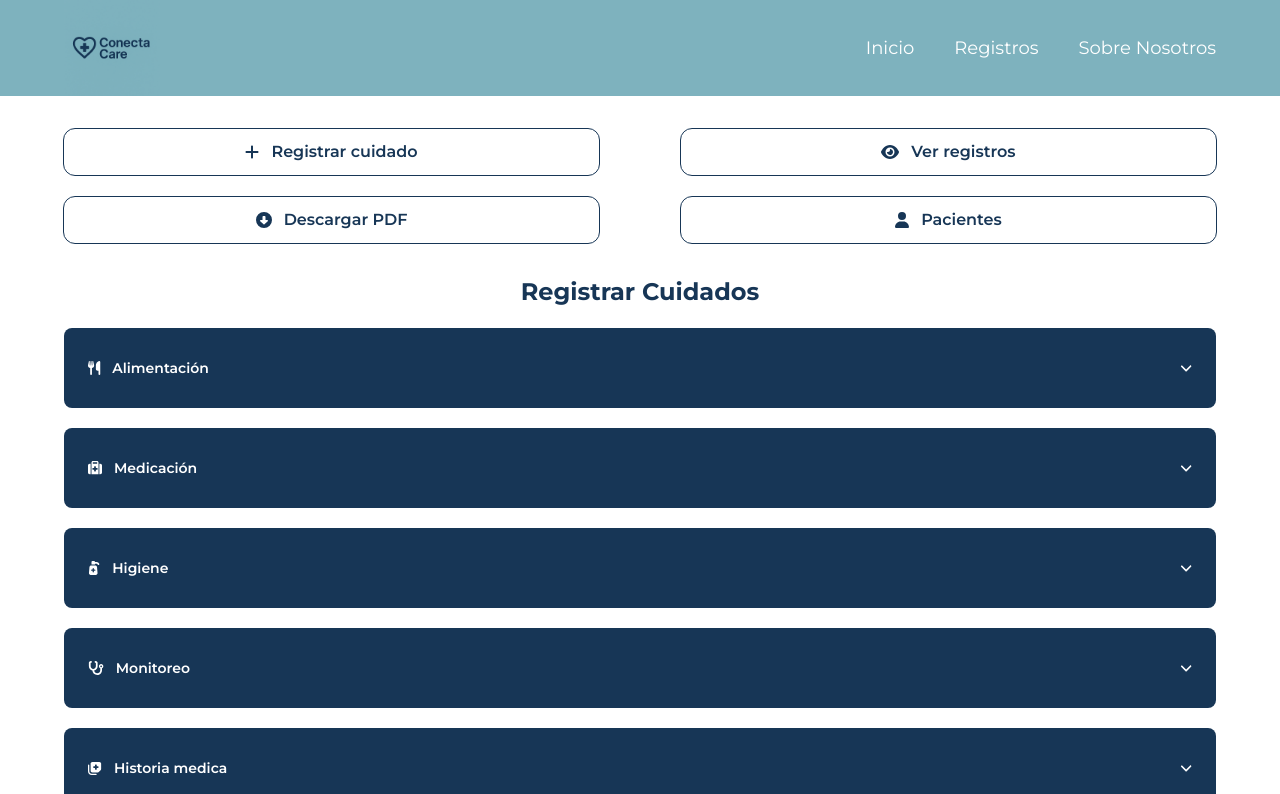
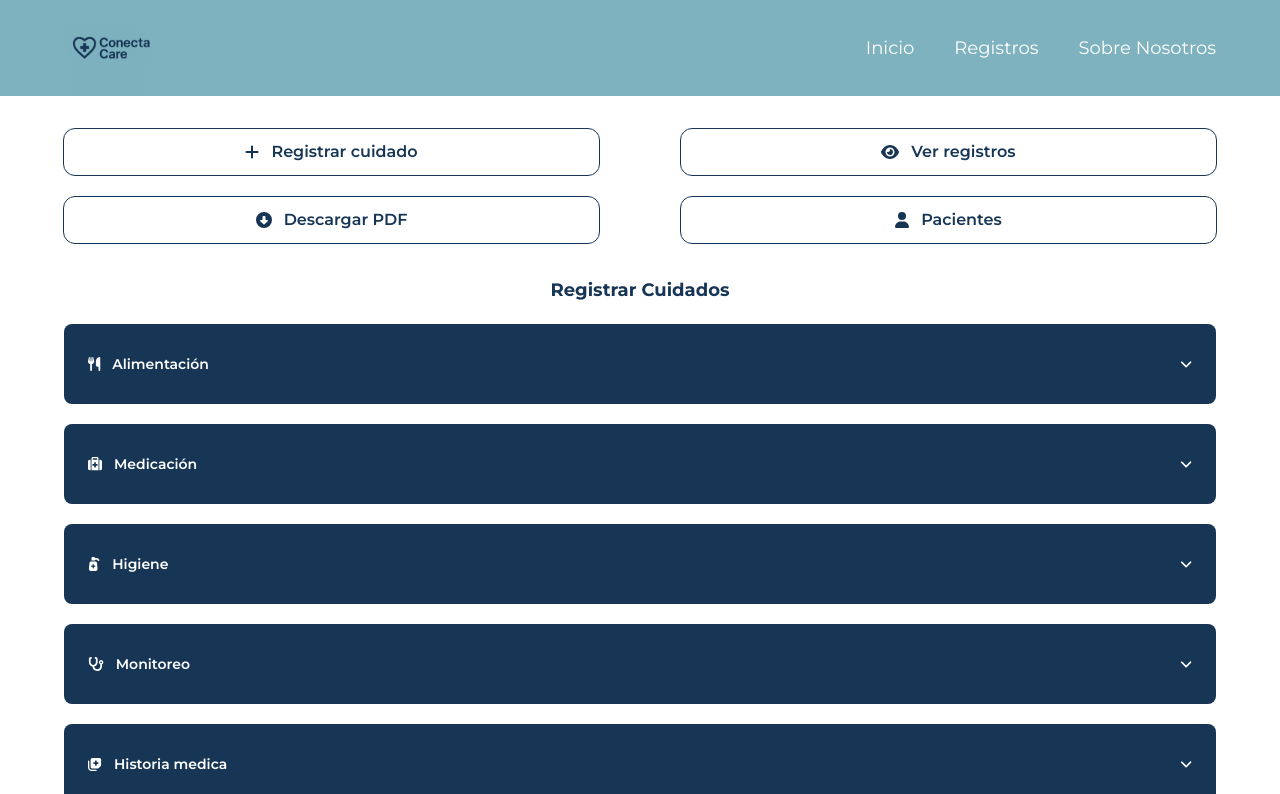
Before and after one commit to SwEng2-2025i-pulpo/ConectaCare, a React (Vite) app: page /form in a window 1280 px wide. Shown: the top 794 px of the page. Built offline with nearby package versions, Linux system fonts and the light colour scheme.

Commit message:
feat: edicion titulos

```diff
--- a/src/pages/Form.jsx
+++ b/src/pages/Form.jsx
@@ -7,6 +7,7 @@ import { MedicationForms } from '../components/forms/MedicationForms'
 import { HygieneForms } from '../components/forms/HygieneForms'
 import { MonitoringForms } from '../components/forms/MonitoringForms'
 import { MedicalHistoryForms } from '../components/forms/MedicalHistoryForms'
+import { getSelectedPatientName } from '../utils/selectedPatient.js'
 
 import { Header } from '../components/componentsLayout/Header'
 import { StickyActions } from '../components/componentsLayout/componentsPages/StickyActions'
@@ -28,6 +29,7 @@ function Form ({
 
 }) {
   const [mostrarFormulario, setMostrarFormulario] = useState(false)
+  const patientName = getSelectedPatientName()
 
   const agregarRegistroComida = (registro) => {
     setRegistrosComida([...registrosComida, registro])
@@ -53,7 +55,16 @@ function Form ({
       <Header />
       <StickyActions />
       <main className='main'>
-        <h2 className='main-title'>Registrar Cuidados</h2>
+        <h2 className='main-title'>
+          Registrar Cuidados
+          <br className='block lg:hidden' />
+          {patientName && (
+            <>
+              <span className='hidden lg:inline'> - </span>
+              {patientName}
+            </>
+          )}
+        </h2>
         <ButtonForm
           titleForm='Alimentación' id={1} mostrarFormulario={mostrarFormulario}
           setMostrarFormulario={setMostrarFormulario}
--- a/src/pages/Records.jsx
+++ b/src/pages/Records.jsx
@@ -68,12 +68,10 @@ function Records ({
     hasTypeFilters
   } = useTypeFilter(filteredBySearch)
 
-  // Combinar ambos filtros
   const finalFilteredRegistros = useMemo(() => {
     return filteredByType
   }, [filteredByType])
 
-  // Calcular totales para mostrar en SearchBar
   const totalCount = Object.values(allRegistros).reduce((total, registros) => {
     return total + (registros?.length || 0)
   }, 0)
@@ -89,7 +87,7 @@ function Records ({
 
       <main className='main min-h-100'>
         <h2 className='main-title'>
-          Registros de Cuidados {patientName && `- ${patientName}`}
+          Registros {patientName && `- ${patientName}`}
         </h2>
 
         <SearchBar
--- a/src/style.css
+++ b/src/style.css
@@ -75,8 +75,10 @@
 }
 
 .main-title {
-    @apply text-secondary text-lg font-bold lg:text-2xl;
+    @apply text-secondary text-lg font-bold;
 }
+
+
 
 /* Estilos imagenes home */
 .main-img{
```
